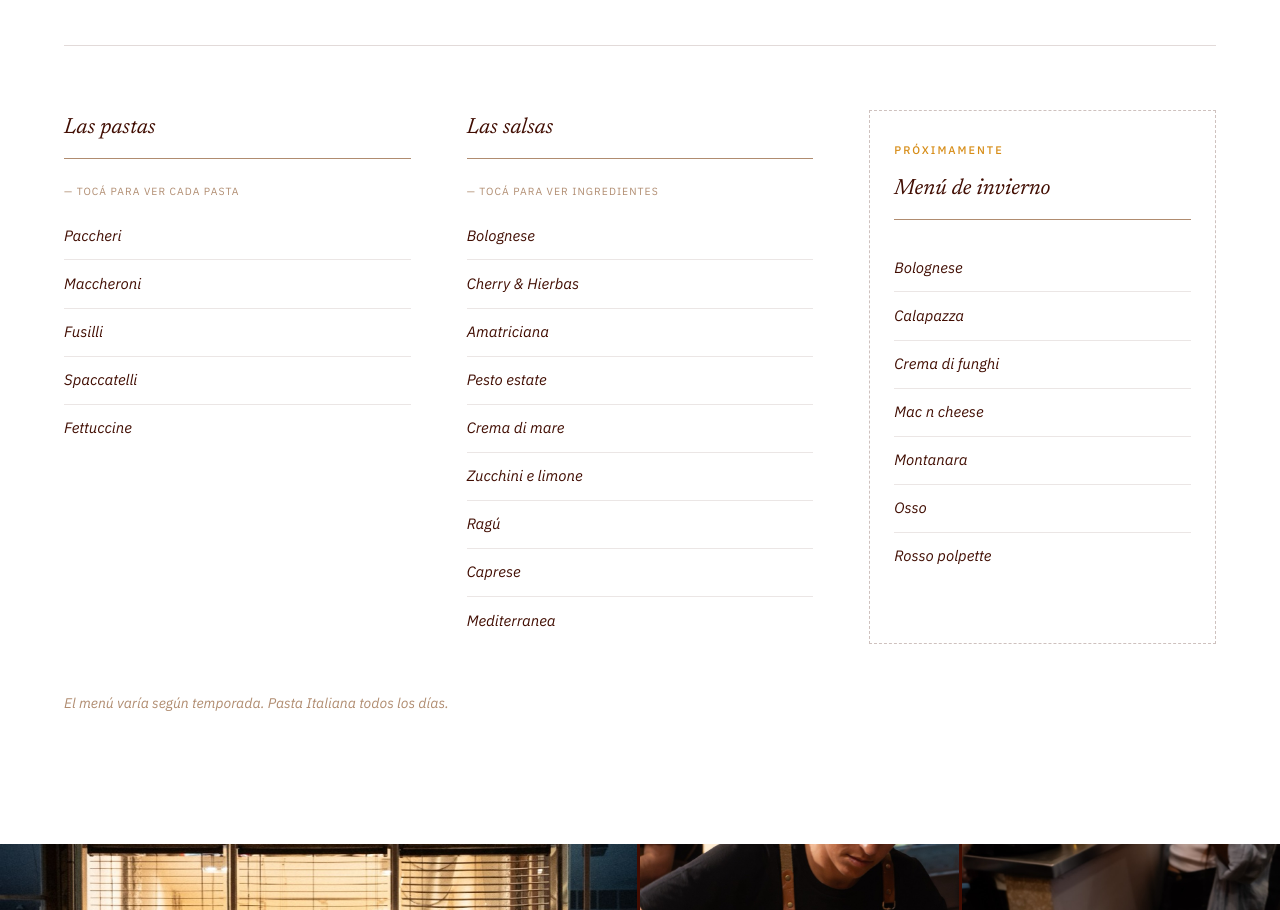
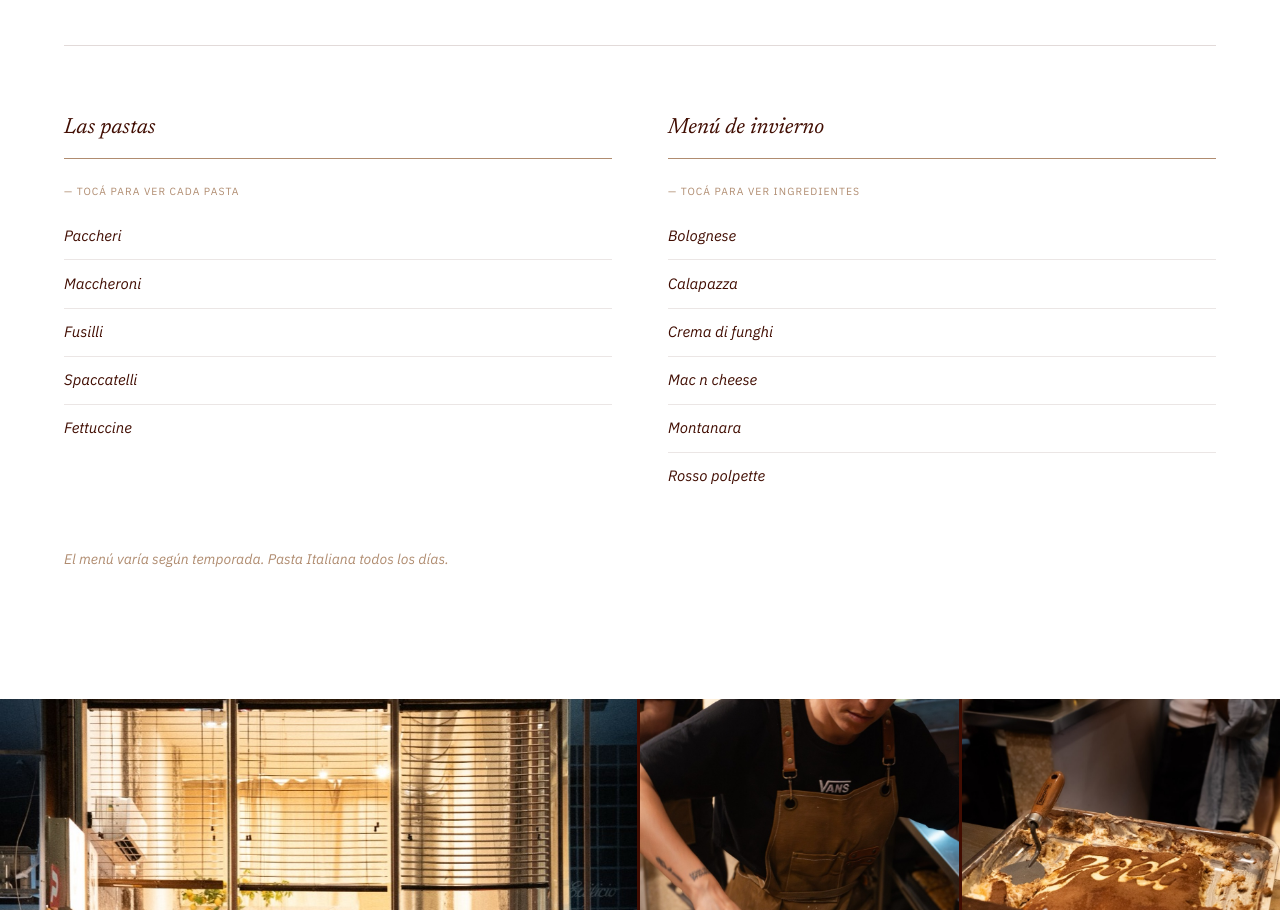
Before and after one commit to juancruzguidi-tech/godi-web, a plain HTML site: page index.html in a window 1280 px wide. Shown: the part 2651-3561 px from the top of the page. Drawn offline with nearby package versions, Linux system fonts and the light colour scheme.

Commit message:
Activar menú de invierno con fotos y ocultar menú de salsas
Se retiran las salsas de verano (quedan en el código por si vuelven)
y se pasa a mostrar el menú de invierno vigente con popup de fotos
para cada plato, quitando Osso de la lista.

Co-Authored-By: Claude Sonnet 5 <noreply@anthropic.com>
Claude-Session: https://claude.ai/code/session_01D3kUH5TmcCP8qo4TdezXk3

```diff
--- a/index.html
+++ b/index.html
@@ -212,7 +212,7 @@
         </div>
       </div>
 
-      <div class="menu__category fade-in">
+      <div class="menu__category menu__category--salsas fade-in">
         <h3 class="menu__cat-title">Las salsas</h3>
         <p class="menu__salsa-hint">
           <span class="hint--desktop">— pasá el cursor y clickeá para ver ingredientes</span>
@@ -232,16 +232,18 @@
       </div>
 
       <div class="menu__category menu__category--winter fade-in">
-        <span class="menu__winter-badge">Próximamente</span>
         <h3 class="menu__cat-title">Menú de invierno</h3>
+        <p class="menu__salsa-hint">
+          <span class="hint--desktop">— pasá el cursor y clickeá para ver ingredientes</span>
+          <span class="hint--mobile">— tocá para ver ingredientes</span>
+        </p>
         <div class="menu__items">
-          <div class="menu__item">Bolognese</div>
-          <div class="menu__item">Calapazza</div>
-          <div class="menu__item">Crema di funghi</div>
-          <div class="menu__item">Mac n cheese</div>
-          <div class="menu__item">Montanara</div>
-          <div class="menu__item">Osso</div>
-          <div class="menu__item">Rosso polpette</div>
+          <div class="menu__item" data-img="assets/bolognese.jpeg" data-desc="Tomate, carne y especias. El best seller de la casa, el clásico que no falla.">Bolognese</div>
+          <div class="menu__item" data-img="assets/calapazza.jpeg" data-desc="Calabaza, toque cítrico y pan grattato crocante. Dulce, fresca y con una textura que sorprende.">Calapazza</div>
+          <div class="menu__item" data-img="assets/crema-di-funghi.jpeg" data-desc="Hongos salteados en crema con un toque de pimienta. Reconfortante y con aroma a bosque.">Crema di funghi</div>
+          <div class="menu__item" data-img="assets/mac-n-cheese.jpeg" data-desc="Crema, queso sardo y cheddar fundidos con panceta crocante. Un clásico americano con acento italiano.">Mac n cheese</div>
+          <div class="menu__item" data-img="assets/montanara.jpeg" data-desc="Hongos, chorizo y un toque de vino cocidos a fuego lento. Rústica, profunda, de montaña.">Montanara</div>
+          <div class="menu__item" data-img="assets/rosso-polpette.jpeg" data-desc="Albóndigas caseras en salsa de tomate con especias. Contundente y con sabor a casa.">Rosso polpette</div>
         </div>
       </div>
     </div>
--- a/styles.css
+++ b/styles.css
@@ -621,7 +621,7 @@ body::after {
 
 .menu__grid {
   display: grid;
-  grid-template-columns: repeat(3, 1fr);
+  grid-template-columns: repeat(auto-fit, minmax(260px, 1fr));
   gap: 3.5rem;
   margin-bottom: 3rem;
 }
@@ -1364,21 +1364,8 @@ body::after {
   border-bottom: none;
 }
 
-.menu__category--winter {
-  border: 1px dashed rgba(65, 13, 2, 0.25);
-  padding: 1.5rem;
-  opacity: 0.75;
-}
-
-.menu__winter-badge {
-  display: inline-block;
-  font-family: var(--ff-sans);
-  font-size: 0.6875rem;
-  font-weight: 500;
-  letter-spacing: 0.18em;
-  text-transform: uppercase;
-  color: var(--gold);
-  margin-bottom: 0.75rem;
+.menu__category--salsas {
+  display: none;
 }
 
 /* ===========================================================
```
Also changed, not shown: assets/bolognese.jpeg (added), assets/calapazza.jpeg (added), assets/crema-di-funghi.jpeg (added), assets/mac-n-cheese.jpeg (added), assets/montanara.jpeg (added), assets/rosso-polpette.jpeg (added).
